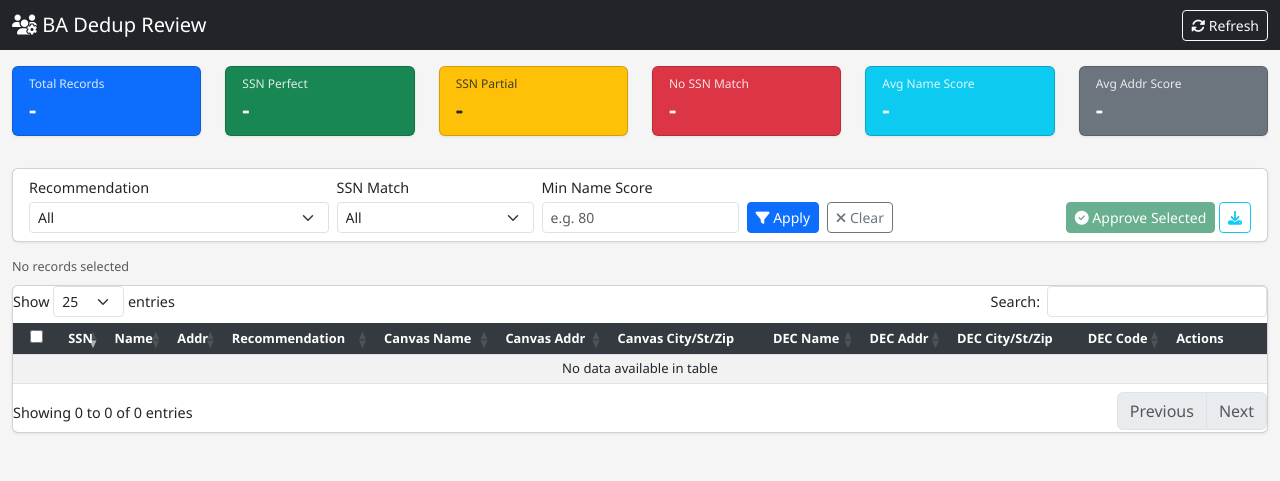
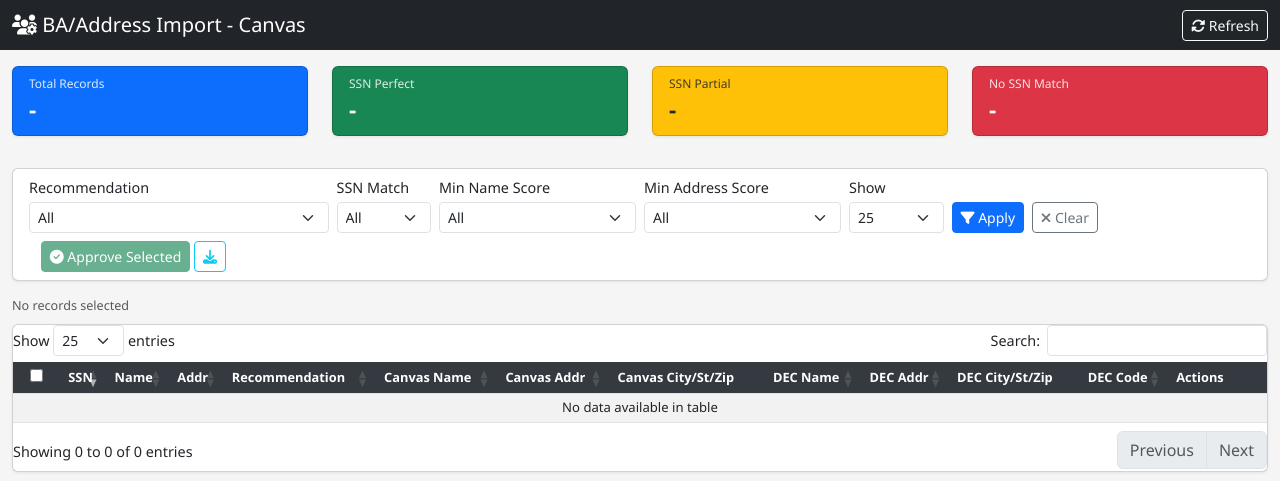
Before and after one commit to MikeRobertson722/Dedupe_FE, a Flask app: page / in a window 1280 px wide. Shown: the top 481 px of the page. Run offline with Flask 3, Linux system fonts and the light colour scheme; data that the repository does not hold is empty; parts of the project's set-up code (start-up, migrations or seed data) failed here and were passed over; some libraries are stand-ins or nearby versions.

Commit message:
Clickable stat cards, SSN filters, score dropdowns, title rename
- Stat cards filter table on click (all/yes/partial/no) with page size 5000
- Three-way SSN filter (yes=100, partial=1-99, no=0)
- Min name/addr score inputs replaced with 0-100 step-5 dropdowns
- Removed avg score cards, added page size selector
- Title: BA/Address Import - Canvas

Co-Authored-By: Claude Opus 4.6 <noreply@anthropic.com>

```diff
--- a/app.py
+++ b/app.py
@@ -86,6 +86,7 @@ def get_matches():
         recommendation_filter = request.args.get('recommendation', default='')
         ssn_filter = request.args.get('ssn_match', default='')
         min_name_score = request.args.get('min_name_score', type=float, default=None)
+        min_addr_score = request.args.get('min_addr_score', type=float, default=None)
 
         # Apply filters
         mask = pd.Series(True, index=df.index)
@@ -93,15 +94,18 @@ def get_matches():
         if recommendation_filter:
             mask &= df['recommendation'] == recommendation_filter
 
-        if ssn_filter == 'perfect':
+        if ssn_filter == 'yes':
             mask &= df['ssn_match'] == 100
+        elif ssn_filter == 'no':
+            mask &= df['ssn_match'] == 0
         elif ssn_filter == 'partial':
             mask &= (df['ssn_match'] > 0) & (df['ssn_match'] < 100)
-        elif ssn_filter == 'none':
-            mask &= df['ssn_match'] == 0
 
         if min_name_score is not None:
             mask &= df['name_score'] >= min_name_score
+
+        if min_addr_score is not None:
+            mask &= df['address_score'] >= min_addr_score
 
         df_filtered = df[mask]
 
--- a/static/js/app.js
+++ b/static/js/app.js
@@ -49,6 +49,12 @@ $(document).ready(function() {
         updateSelectionInfo();
     });
 
+    // Page size dropdown
+    $('#pageSizeSelect').on('change', function() {
+        var size = parseInt($(this).val());
+        table.page.len(size).draw();
+    });
+
     // Row selection
     $('#matchesTable tbody').on('change', '.row-select', function() {
         const id = $(this).data('row-id');
@@ -70,6 +76,8 @@ function initTable() {
                 d.ssn_match = $('#ssnFilter').val();
                 var minName = $('#minNameScore').val();
                 if (minName) d.min_name_score = minName;
+                var minAddr = $('#minAddrScore').val();
+                if (minAddr) d.min_addr_score = minAddr;
             }
         },
         columns: [
@@ -79,7 +87,7 @@ function initTable() {
                     return `<input type="checkbox" class="row-select" data-row-id="${data._row_id}">`;
                 }
             },
-            { data: 'ssn_match', render: scoreBadge },
+            { data: 'ssn_match', render: ssnBadge },
             { data: 'name_score', render: scoreBadge },
             { data: 'address_score', render: scoreBadge },
             { data: 'recommendation', render: recBadge },
@@ -125,6 +133,11 @@ function initTable() {
     });
 }
 
+function ssnBadge(val) {
+    if (val === 100) return '<span class="badge bg-success">Yes</span>';
+    return '<span class="badge bg-danger">No</span>';
+}
+
 function scoreBadge(val) {
     if (val === '' || val === null || val === undefined) return '<span class="badge bg-secondary">-</span>';
     let cls = 'score-low';
@@ -151,8 +164,6 @@ function loadStats() {
         $('#ssnPerfect').text(s.ssn_perfect_matches.toLocaleString());
         $('#ssnPartial').text(s.ssn_partial_matches.toLocaleString());
         $('#ssnNone').text(s.ssn_no_match.toLocaleString());
-        $('#avgNameScore').text(s.avg_name_score + '%');
-        $('#avgAddressScore').text(s.avg_address_score + '%');
 
         // Recommendation breakdown row
         let html = '';
@@ -178,6 +189,29 @@ function filterByRec(rec) {
     applyFilters();
 }
 
+function filterByStat(type) {
+    if (type === 'all') {
+        $('#pageSizeSelect').val('5000');
+        clearFilters();
+        table.page.len(5000).draw();
+    } else if (type === 'ssn_yes') {
+        $('#pageSizeSelect').val('5000');
+        $('#ssnFilter').val('yes');
+        table.page.len(5000).draw();
+        applyFilters();
+    } else if (type === 'ssn_partial') {
+        $('#pageSizeSelect').val('5000');
+        $('#ssnFilter').val('partial');
+        table.page.len(5000).draw();
+        applyFilters();
+    } else if (type === 'ssn_no') {
+        $('#pageSizeSelect').val('5000');
+        $('#ssnFilter').val('no');
+        table.page.len(5000).draw();
+        applyFilters();
+    }
+}
+
 function applyFilters() {
     selectedRows.clear();
     $('#selectAll').prop('checked', false);
@@ -189,6 +223,7 @@ function clearFilters() {
     $('#recommendationFilter').val('');
     $('#ssnFilter').val('');
     $('#minNameScore').val('');
+    $('#minAddrScore').val('');
     applyFilters();
 }
 
--- a/templates/index.html
+++ b/templates/index.html
@@ -3,7 +3,7 @@
 <head>
     <meta charset="UTF-8">
     <meta name="viewport" content="width=device-width, initial-scale=1.0">
-    <title>BA Deduplication Review</title>
+    <title>BA/Address Import - Canvas</title>
     <link href="https://cdn.jsdelivr.net/npm/bootstrap@5.3.0/dist/css/bootstrap.min.css" rel="stylesheet">
     <link href="https://cdn.datatables.net/1.13.6/css/dataTables.bootstrap5.min.css" rel="stylesheet">
     <link rel="stylesheet" href="https://cdnjs.cloudflare.com/ajax/libs/font-awesome/6.4.0/css/all.min.css">
@@ -13,7 +13,7 @@
     <nav class="navbar navbar-dark bg-dark">
         <div class="container-fluid">
             <span class="navbar-brand mb-0 h1">
-                <i class="fas fa-users-cog"></i> BA Dedup Review
+                <i class="fas fa-users-cog"></i> BA/Address Import - Canvas
             </span>
             <div class="d-flex align-items-center gap-2">
                 <button class="btn btn-outline-light btn-sm" onclick="refreshData()">
@@ -26,51 +26,35 @@
     <div class="container-fluid mt-3">
         <!-- Stats Row -->
         <div class="row mb-3" id="statsCards">
-            <div class="col-md-2">
-                <div class="card stat-card bg-primary text-white">
+            <div class="col-md-3">
+                <div class="card stat-card bg-primary text-white" onclick="filterByStat('all')" style="cursor:pointer">
                     <div class="card-body py-2">
                         <div class="stat-label">Total Records</div>
                         <div class="stat-value" id="totalRecords">-</div>
                     </div>
                 </div>
             </div>
-            <div class="col-md-2">
-                <div class="card stat-card bg-success text-white">
+            <div class="col-md-3">
+                <div class="card stat-card bg-success text-white" onclick="filterByStat('ssn_yes')" style="cursor:pointer">
                     <div class="card-body py-2">
                         <div class="stat-label">SSN Perfect</div>
                         <div class="stat-value" id="ssnPerfect">-</div>
                     </div>
                 </div>
             </div>
-            <div class="col-md-2">
-                <div class="card stat-card bg-warning text-dark">
+            <div class="col-md-3">
+                <div class="card stat-card bg-warning text-dark" onclick="filterByStat('ssn_partial')" style="cursor:pointer">
                     <div class="card-body py-2">
                         <div class="stat-label">SSN Partial</div>
                         <div class="stat-value" id="ssnPartial">-</div>
                     </div>
                 </div>
             </div>
-            <div class="col-md-2">
-                <div class="card stat-card bg-danger text-white">
+            <div class="col-md-3">
+                <div class="card stat-card bg-danger text-white" onclick="filterByStat('ssn_no')" style="cursor:pointer">
                     <div class="card-body py-2">
                         <div class="stat-label">No SSN Match</div>
                         <div class="stat-value" id="ssnNone">-</div>
-                    </div>
-                </div>
-            </div>
-            <div class="col-md-2">
-                <div class="card stat-card bg-info text-white">
-                    <div class="card-body py-2">
-                        <div class="stat-label">Avg Name Score</div>
-                        <div class="stat-value" id="avgNameScore">-</div>
-                    </div>
-                </div>
-            </div>
-            <div class="col-md-2">
-                <div class="card stat-card bg-secondary text-white">
-                    <div class="card-body py-2">
-                        <div class="stat-label">Avg Addr Score</div>
-                        <div class="stat-value" id="avgAddressScore">-</div>
                     </div>
                 </div>
             </div>
@@ -89,20 +73,41 @@
                             <option value="">All</option>
                         </select>
                     </div>
-                    <div class="col-md-2">
+                    <div class="col-md-1">
                         <label for="ssnFilter" class="form-label form-label-sm mb-1">SSN Match</label>
                         <select id="ssnFilter" class="form-select form-select-sm">
                             <option value="">All</option>
-                            <option value="perfect">Perfect (100)</option>
-                            <option value="partial">Partial (1-99)</option>
-                            <option value="none">None (0)</option>
+                            <option value="yes">Yes</option>
+                            <option value="partial">Partial</option>
+                            <option value="no">No</option>
                         </select>
                     </div>
                     <div class="col-md-2">
                         <label for="minNameScore" class="form-label form-label-sm mb-1">Min Name Score</label>
-                        <input type="number" id="minNameScore" class="form-control form-control-sm" min="0" max="100" placeholder="e.g. 80">
+                        <select id="minNameScore" class="form-select form-select-sm">
+                            <option value="">All</option>
+                            <option value="0">0</option><option value="5">5</option><option value="10">10</option><option value="15">15</option><option value="20">20</option><option value="25">25</option><option value="30">30</option><option value="35">35</option><option value="40">40</option><option value="45">45</option><option value="50">50</option><option value="55">55</option><option value="60">60</option><option value="65">65</option><option value="70">70</option><option value="75">75</option><option value="80">80</option><option value="85">85</option><option value="90">90</option><option value="95">95</option><option value="100">100</option>
+                        </select>
                     </div>
-                    <div class="col-md-3">
+                    <div class="col-md-2">
+                        <label for="minAddrScore" class="form-label form-label-sm mb-1">Min Address Score</label>
+                        <select id="minAddrScore" class="form-select form-select-sm">
+                            <option value="">All</option>
+                            <option value="0">0</option><option value="5">5</option><option value="10">10</option><option value="15">15</option><option value="20">20</option><option value="25">25</option><option value="30">30</option><option value="35">35</option><option value="40">40</option><option value="45">45</option><option value="50">50</option><option value="55">55</option><option value="60">60</option><option value="65">65</option><option value="70">70</option><option value="75">75</option><option value="80">80</option><option value="85">85</option><option value="90">90</option><option value="95">95</option><option value="100">100</option>
+                        </select>
+                    </div>
+                    <div class="col-md-1">
+                        <label for="pageSizeSelect" class="form-label form-label-sm mb-1">Show</label>
+                        <select id="pageSizeSelect" class="form-select form-select-sm">
+                            <option value="25">25</option>
+                            <option value="50">50</option>
+                            <option value="100">100</option>
+                            <option value="500">500</option>
+                            <option value="1000">1000</option>
+                            <option value="5000">5000</option>
+                        </select>
+                    </div>
+                    <div class="col-md-2">
                         <button class="btn btn-primary btn-sm me-1" onclick="applyFilters()">
                             <i class="fas fa-filter"></i> Apply
                         </button>
```
